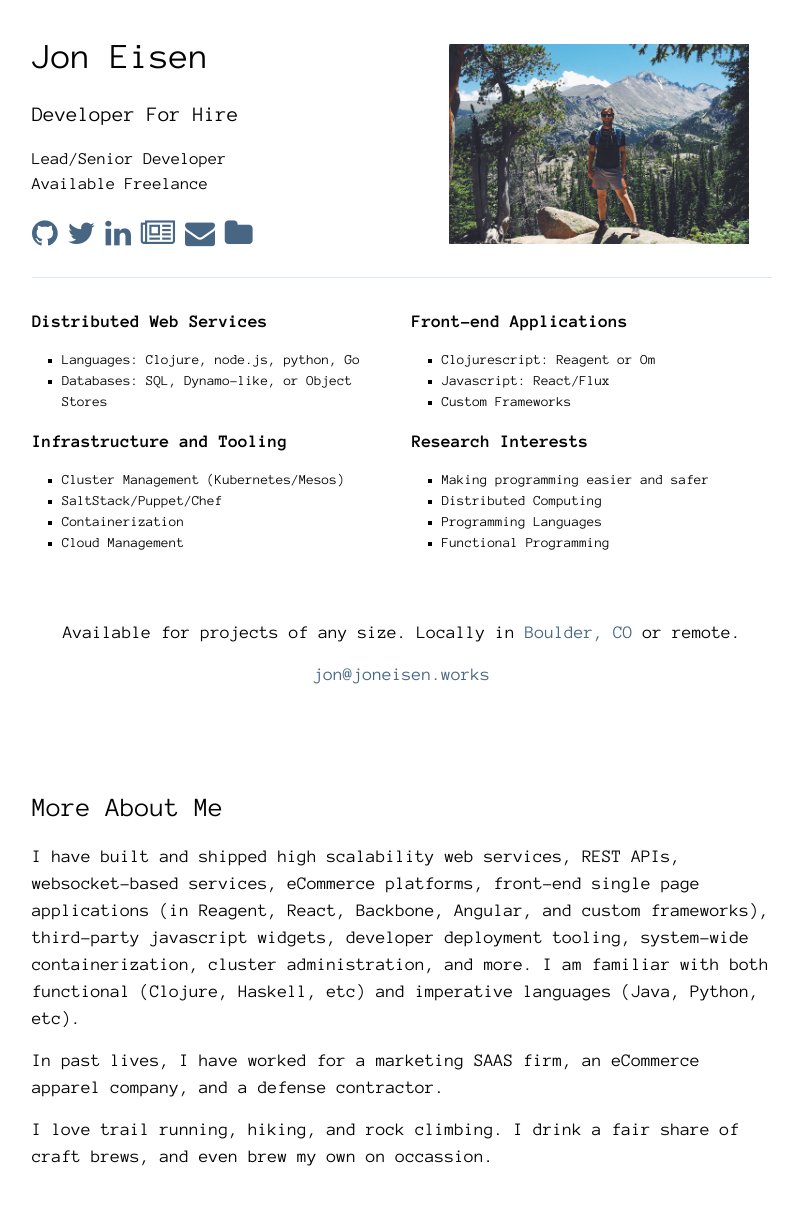
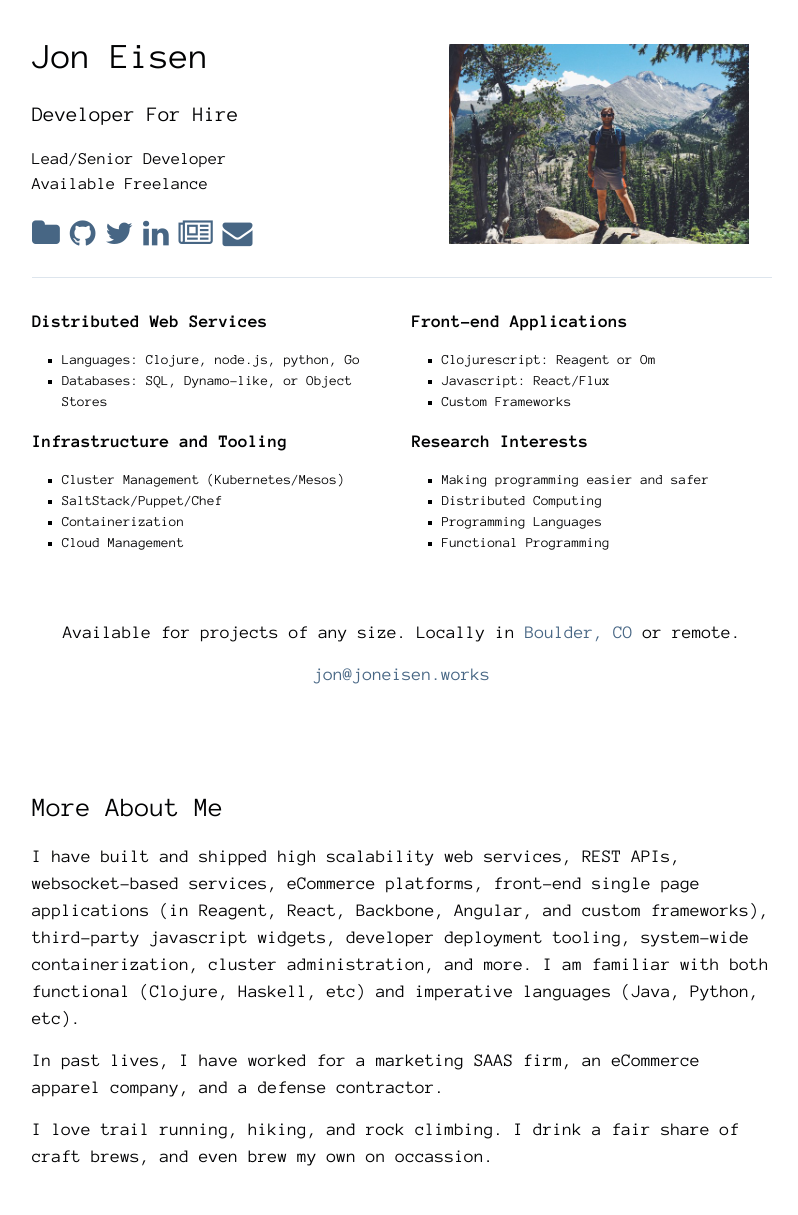
Before and after one commit to yanatan16/joneisen.works, a Jekyll site: the page built from index.html, in a window 1280 px wide. Shown: the whole page, without its empty margins (238-1036 px from the left). Built offline with Jekyll 4.4.1, drawn with Linux system fonts in a browser that asks for light colours; nearby versions of some CDN libraries.

Commit message:
reorder links

```diff
--- a/index.html
+++ b/index.html
@@ -14,12 +14,12 @@ layout: home
       </p>
 
       <div class="resume-links">
-        <a class="icon-link" href="https://github.com/yanatan16" title="github" target="_blank"><i class="fa fa-github"></i></a>
-        <a class="icon-link" href="https://twitter.com/jm_eisen" title="twitter" target="_blank"><i class="fa fa-twitter"></i></a>
-        <a class="icon-link" href="http://www.linkedin.com/in/jeisen" title="linkedin" target="_blank"><i class="fa fa-linkedin"></i></a>
-        <a class="icon-link" href="http://joneisen.me" title="blog" target="_blank"><i class="fa fa-newspaper-o"></i></a>
-        <a class="icon-link" href="mailto:jon@joneisen.works" title="email"><i class="fa fa-envelope"></i></a>
-        <a class="icon-link" href="/portfolio/" title="portfolio"><i class="fa fa-folder"></i></a>
+          <a class="icon-link" href="/portfolio/" title="portfolio"><i class="fa fa-folder"></i></a>
+          <a class="icon-link" href="https://github.com/yanatan16" title="github" target="_blank"><i class="fa fa-github"></i></a>
+          <a class="icon-link" href="https://twitter.com/jm_eisen" title="twitter" target="_blank"><i class="fa fa-twitter"></i></a>
+          <a class="icon-link" href="http://www.linkedin.com/in/jeisen" title="linkedin" target="_blank"><i class="fa fa-linkedin"></i></a>
+          <a class="icon-link" href="http://joneisen.me" title="blog" target="_blank"><i class="fa fa-newspaper-o"></i></a>
+          <a class="icon-link" href="mailto:jon@joneisen.works" title="email"><i class="fa fa-envelope"></i></a>
       </div>
     </div>
     <div class="profile-photo col col--2"></div>
```
